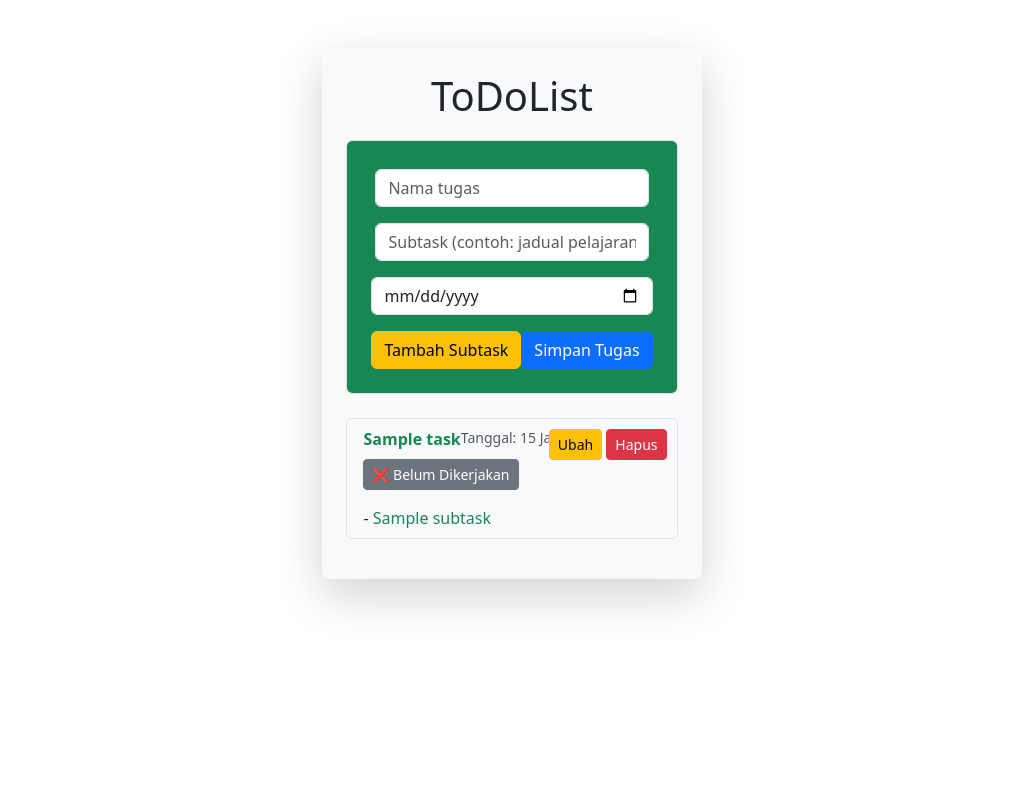
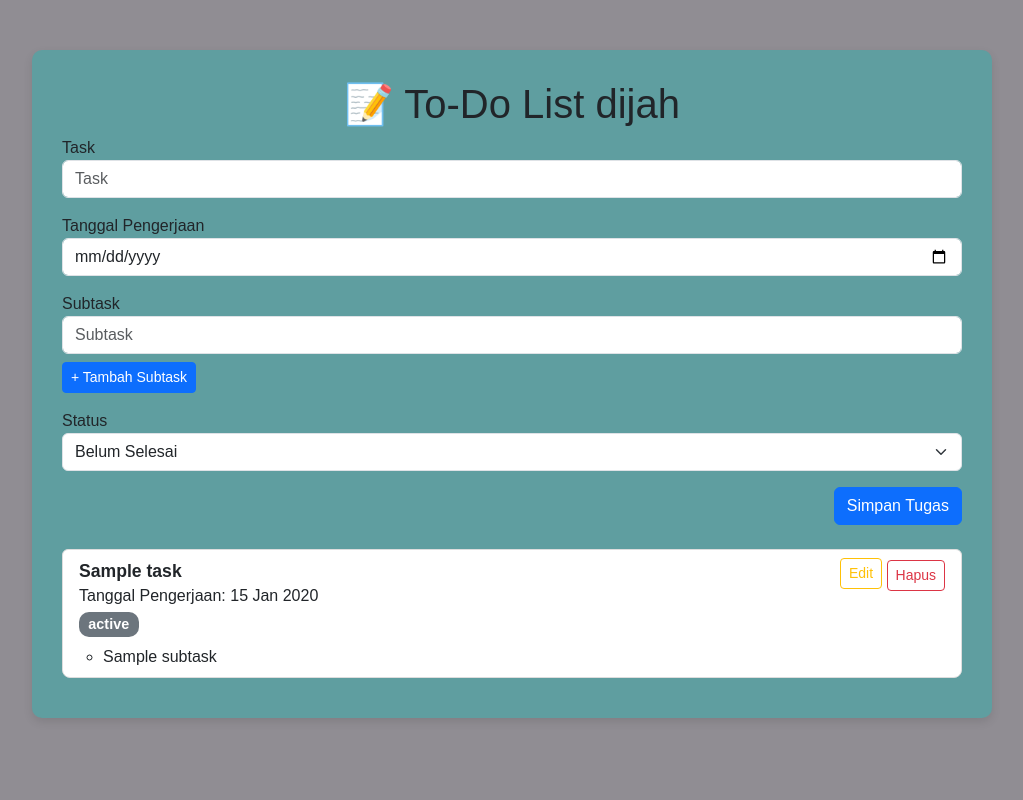
Before and after one commit to didi377/todolist, a PHP site: the page made by application/views/todo/index.php in a window 1280 px wide. Shown: the whole page, without its empty margins (128-1151 px from the left). Run offline with PHP 8.4, Linux system fonts and the light colour scheme; the template is opened without the code that fills it: most values are stand-ins (such as "Sample title", 1, 10 or a date in 2020); data that the repository does not hold is empty.

Commit message:
first commit

```diff
--- a/application/views/todo/index.php
+++ b/application/views/todo/index.php
@@ -1,142 +1,160 @@
+<!DOCTYPE html>
 <html>
 <head>
     <title>To-Do List</title>
-        <link href="https://cdn.jsdelivr.net/npm/bootstrap@5.3.3/dist/css/bootstrap.min.css" rel="stylesheet"
-        integrity="sha384-QWTKZyjpPEjISv5WaRU9OFeRpok6YctnYmDr5pNlyT2bRjXh0JMhjY6hW+ALEwIH" crossorigin="anonymous">
+    <link href="https://cdn.jsdelivr.net/npm/bootstrap@5.3.3/dist/css/bootstrap.min.css" rel="stylesheet">
     <style>
-            .list-group-item { background-color: #f8f9fa; }
-            .modal-header, .modal-footer { background-color: #f1f1f1; }
-            .task-list-container { max-width: 600px; }
-            .task-list-container h1 { margin-bottom: 20px; }
-            .btn-group-vertical { width: 100%; }
-            /* New CSS to position buttons at the top-right corner */
-            .task-item {
-                position: relative;
+        body {
+            background-color:rgb(144, 141, 147);
+            font-family: Arial, sans-serif;
         }
-            .task-buttons {
-                position: absolute;
-                top: 10px;
-                right: 10px;
+
+        .container {
+            background-color: cadetblue;
+            padding: 30px;
+            margin-top: 50px;
+            border-radius: 10px;
+            box-shadow: 0px 4px 10px rgba(0,0,0,0.1);
         }
+
+        .list-group-item {
+            background-color:rgb(255, 255, 255);
+            border-color: #ddd;
+            border-radius: 8px;
+            margin-bottom: 10px;
+        }
+
+            .badge {
+                font-size: 0.9rem;
+                border-radius: 10px;
+            }
+
+
+        .task-title {
+            font-weight: bold;
+            font-size: 1.1rem;
+        }
+
     </style>
 </head>
 
 <body>
-        <div class="d-flex justify-content-center align-items-center mt-5">
-            <div class="task-list-container p-4 rounded shadow-lg bg-light">
-                <h1 class="text-center">ToDoList</h1>
-                <!-- Task Form -->
-                <form method="post" action="<?php echo site_url('todo/add'); ?>" class="form-control bg-success p-4 rounded">
-                    <div id="task" class="m-1">
-                        <input type="text" name="task" required class="form-control mb-3" placeholder="Nama tugas">
+<div class="container w-75">
+    <h1 class="text-center">📝 To-Do List dijah</h1>
+
+    <form method="post" action="<?php echo site_url('todo/add'); ?>" class="mb-4">
+        <div class="mb-3">
+            <label for="task">Task</label>
+            <input type="text" name="task" required class="form-control" placeholder="Task">
         </div>
-
-                    <div id="subtasks" class="m-1">
-                        <input class="form-control mb-3" type="text" name="subtask[]" placeholder="Subtask (contoh: jadual pelajaran)">
+        <div class="mb-3">
+            <label for="deadline">Tanggal Pengerjaan</label>
+            <input type="date" name="deadline" class="form-control" required>
         </div>
-
         <div class="mb-3">
-                        <input type="date" name="deadline" id="deadline" class="form-control" required>
+            <label>Subtask</label>
+            <div id="subtasks">
+                <input class="form-control mb-2" type="text" name="subtasks[]" placeholder="Subtask">
             </div>
-
-
-
-                    <div class="d-flex justify-content-start mt-3">
-                          <button class="btn btn-warning" type="button" onclick="addSubtask()">Tambah Subtask</button>
+            <button type="button" class="btn btn-primary btn-sm" onclick="addSubtask()">+ Tambah Subtask</button>
+        </div>
+        <div class="mb-3">
+            <label>Status</label>
+            <select name="status" class="form-select" required>
+                <option value="Belum Selesai">Belum Selesai</option>
+                <option value="Selesai">Selesai</option>
+            </select>
+        </div>
+        <div class="text-end">
             <button class="btn btn-primary" type="submit">Simpan Tugas</button>
         </div>
     </form>
 
-              <!-- Task List -->
-<ul class="list-group mt-4">
+    <ul class="list-group">
         <?php foreach ($tasks as $task): ?>
-    <li class="list-group-item align-items-center mb-3 task-item">
-        <div class="d-flex justify-content-between">
-            <strong class="text-success"><?php echo $task->task; ?></strong>
-            <small class="text-muted text-start" style="flex: 1;">Tanggal: <?php echo date('d M Y', strtotime($task->deadline)); ?></small>
-        </div>
-        <form method="post" action="<?php echo site_url('todo/update_status/' . $task->id); ?>" class="mt-2">
-        <input type="hidden" name="status" value="<?php echo $task->status == 'done' ? 'pending' : 'done'; ?>">
-        <button type="submit" class="btn btn-sm <?php echo $task->status == 'done' ? 'btn-success' : 'btn-secondary'; ?>">
-            <?php echo $task->status == 'done' ? '✔ Sudah Dikerjakan' : '❌ Belum Dikerjakan'; ?>
-        </button>
-    </form>
+            <li class="list-group-item">
+                <div class="d-flex justify-content-between align-items-start">
                     <div>
-            <ul class="list-unstyled mt-2">
+                        <div class="task-title"><?php echo $task->task; ?></div>
+                        <div class="small-text">Tanggal Pengerjaan: <?php echo date('d M Y', strtotime($task->deadline)); ?></div>
+                        <span class="badge bg-<?php echo $task->status == 'Selesai' ? 'success' : 'secondary'; ?> mt-1">
+                            <?php echo $task->status; ?>
+                        </span>
+
+
+                        <?php if (!empty($task->subtasks)): ?>
+                            <ul class="mt-2 ps-4 small-text">
                                 <?php foreach ($task->subtasks as $subtask): ?>
-                    <li>- <span class="text-success"><?php echo $subtask->subtask; ?></span></li>
+                                    <li><?php echo $subtask->subtask; ?></li>
                                 <?php endforeach; ?>
                             </ul>
+                        <?php endif; ?>
+                    </div>
+                    <div>
+                        <button class="btn btn-sm btn-outline-warning mb-1" data-bs-toggle="modal" data-bs-target="#editModal<?php echo $task->id; ?>">Edit</button>
+                        <a href="<?php echo site_url('todo/delete/'.$task->id); ?>" class="btn btn-sm btn-outline-danger">Hapus</a>
+                    </div>
+                </div>
+            </li>
+
+            <div class="modal fade" id="editModal<?php echo $task->id; ?>" tabindex="-1">
+    <div class="modal-dialog">
+        <div class="modal-content">
+            <form method="post" action="<?php echo site_url('todo/edit/'.$task->id); ?>">
+                <div class="modal-header">
+                    <h5 class="modal-title">Edit Tugas</h5>
+                    <button type="button" class="btn-close" data-bs-dismiss="modal"></button>
+                </div>
+                <div class="modal-body">
+    <input type="text" name="task" class="form-control mb-3" value="<?php echo $task->task; ?>" required>
+    <input type="date" name="deadline" class="form-control mb-3" value="<?php echo $task->deadline; ?>" required>
+
+    <label>Status</label>
+    <div class="d-flex mb-3">
+        <div class="me-2">
+            <input type="radio" name="status" value="Belum Selesai" id="belumSelesai<?php echo $task->id; ?>" <?php if ($task->status == 'Belum Selesai') echo 'checked'; ?>>
+            <label for="belumSelesai<?php echo $task->id; ?>">Belum Selesai</label>
+        </div>
+        <div>
+            <input type="radio" name="status" value="Selesai" id="selesai<?php echo $task->id; ?>" <?php if ($task->status == 'Selesai') echo 'checked'; ?>>
+            <label for="selesai<?php echo $task->id; ?>">Selesai</label>
+        </div>
     </div>
 
-        <!-- Task Buttons - positioned at the top right -->
-        <div class="task-buttons">
-            <button class="btn btn-warning btn-sm" data-bs-toggle="modal" data-bs-target="#editModal<?php echo $task->id; ?>">Ubah</button>
-            <a href="<?php echo site_url('todo/delete/'.$task->id); ?>" class="btn btn-danger btn-sm" onclick='return confirm("Anda Yakin Ingin Menghapus?")'>Hapus</a>
-        </div>
-
-        <!-- Edit Modal -->
-        <div class="modal fade" id="editModal<?php echo $task->id; ?>" tabindex="-1" aria-labelledby="editModalLabel" aria-hidden="true">
-            <div class="modal-dialog">
-                <div class="modal-content">
-                    <div class="modal-header">
-                        <h5 class="modal-title" id="editModalLabel">Edit Task</h5>
-                        <button type="button" class="btn-close" data-bs-dismiss="modal" aria-label="Close"></button>
-                    </div>
-                    <form method="post" action="<?php echo site_url('todo/edit/'.$task->id); ?>">
-                        <div class="modal-body">
-                            <!-- Task Title -->
-                            <div class="mb-3">
-                                <input type="text" name="task" class="form-control" value="<?php echo $task->task; ?>" required>
-                            </div>
-
-                            <!-- Subtasks -->
-                            <div id="subtasks<?php echo $task->id; ?>">
+    <label>Subtask</label>
+    <div id="edit-subtasks<?php echo $task->id; ?>">
         <?php foreach ($task->subtasks as $subtask): ?>
-                                    <div class="mb-3">
-                                        <input type="text" name="subtasks[]" class="form-control" value="<?php echo $subtask->subtask; ?>" placeholder="Subtask">
-                                    </div>
+            <input type="text" name="subtasks[]" class="form-control mb-2" value="<?php echo $subtask->subtask; ?>">
         <?php endforeach; ?>
     </div>
-                            <!-- Button to add a new subtask -->
-                            <div class="mb-3">
-                                <button type="button" class="btn btn-warning" onclick="addSubtask(<?php echo $task->id; ?>)">Tambah Subtask</button>
-                            </div>
-
-                            <!-- Deadline (Tanggal) -->
-                            <div class="mb-3">
-                                <label for="deadline" class="form-label">Tanggal</label>
-                                <input type="date" name="deadline" id="deadline" class="form-control" value="<?php echo date('Y-m-d', strtotime($task->deadline)); ?>" required>
-                            </div>
+    <button type="button" class="btn btn-primary btn-sm" onclick="addEditSubtask(<?php echo $task->id; ?>)">+ Tambah Subtask</button>
 </div>
                 <div class="modal-footer">
-                            <button type="button" class="btn btn-secondary" data-bs-dismiss="modal">Kembali</button>
+                    <button type="button" class="btn btn-secondary" data-bs-dismiss="modal">Tutup</button>
                     <button type="submit" class="btn btn-primary">Simpan</button>
                 </div>
             </form>
         </div>
     </div>
 </div>
-    </li>
         <?php endforeach; ?>
     </ul>
+</div>
 
 <script>
-    // Function to add subtask dynamically
-    function addSubtask(taskId) {
-        var div = document.createElement('div');
-        div.classList.add('mb-3');
-        div.innerHTML = '<input type="text" name="subtask[]" class="form-control" placeholder="Subtask">';
-        document.getElementById('subtasks' + taskId).appendChild(div);
+    function addSubtask() {
+        const div = document.createElement('div');
+        div.innerHTML = '<input class="form-control mb-2" type="text" name="subtasks[]" placeholder="Subtask">';
+        document.getElementById('subtasks').appendChild(div);
+    }
+
+    function addEditSubtask(taskId) {
+    const div = document.createElement('div');
+    div.innerHTML = '<input class="form-control mb-2" type="text" name="subtasks[]" placeholder="Subtask">';
+    document.getElementById('edit-subtasks' + taskId).appendChild(div);
 }
 </script>
 
-
-        <script src="https://cdn.jsdelivr.net/npm/bootstrap@5.3.3/dist/js/bootstrap.min.js"
-        integrity="sha384-0pUGZvbkm6XF6gxjEnlmuGrJXVbNuzT9qBBavbLwCsOGabYfZo0T0to5eqruptLy" crossorigin="anonymous"></script>
-        <script src="https://cdn.jsdelivr.net/npm/@popperjs/core@2.11.8/dist/umd/popper.min.js"
-        integrity="sha384-I7E8VVD/ismYTF4hNIPjVp/Zjvgyol6VFvRkX/vR+Vc4jQkC+hVqc2pM8ODewa9r" crossorigin="anonymous"></script>
-        <script src="https://cdn.jsdelivr.net/npm/bootstrap@5.3.3/dist/js/bootstrap.bundle.min.js"
-        integrity="sha384-YvpcrYf0tY3lHB60NNkmXc5s9fDVZLESaAA55NDzOxhy9GkcIdslK1eN7N6jIeHz" crossorigin="anonymous"></script>
+<script src="https://cdn.jsdelivr.net/npm/bootstrap@5.3.3/dist/js/bootstrap.bundle.min.js"></script>
 </body>
 </html>
```
Also changed, not shown: application/controllers/todo.php (+49 -23 lines), application/models/todo_model.php (+23 -23 lines). Lines whose indentation alone changed are shown as unchanged.
